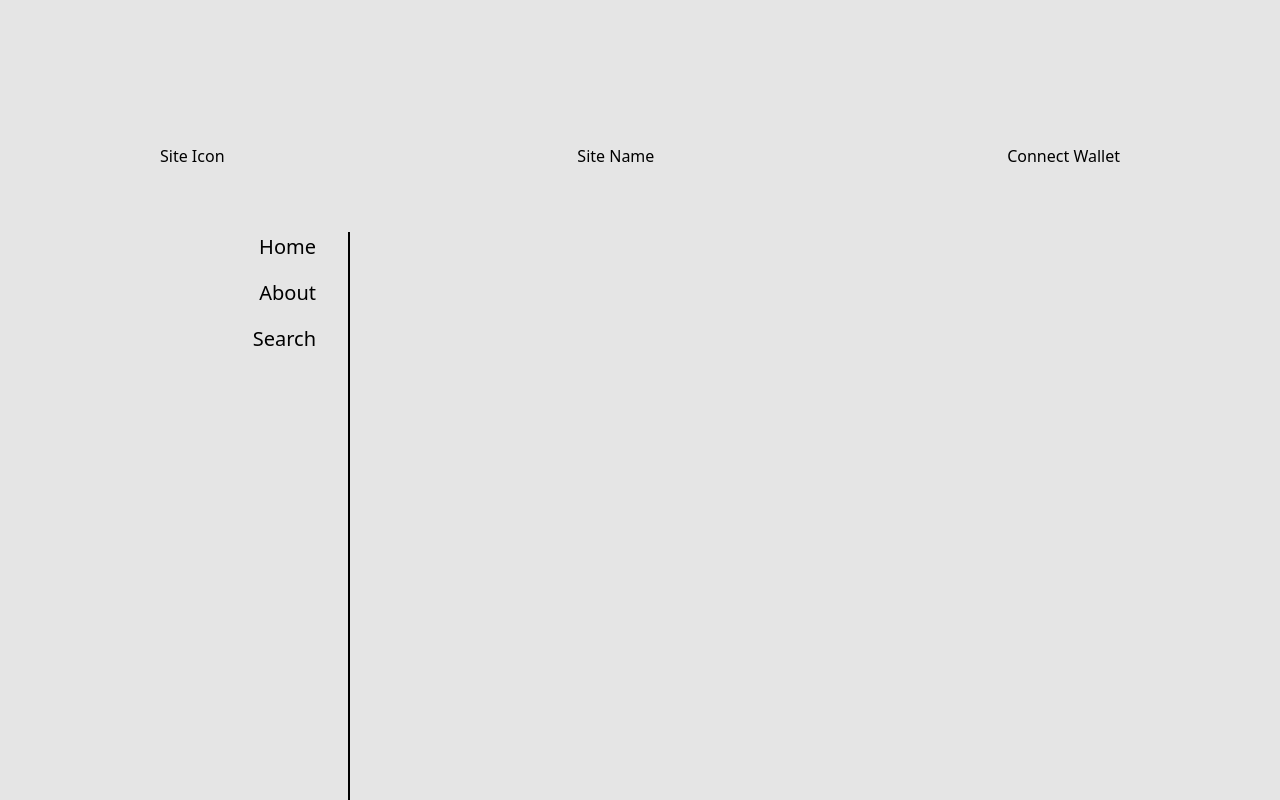
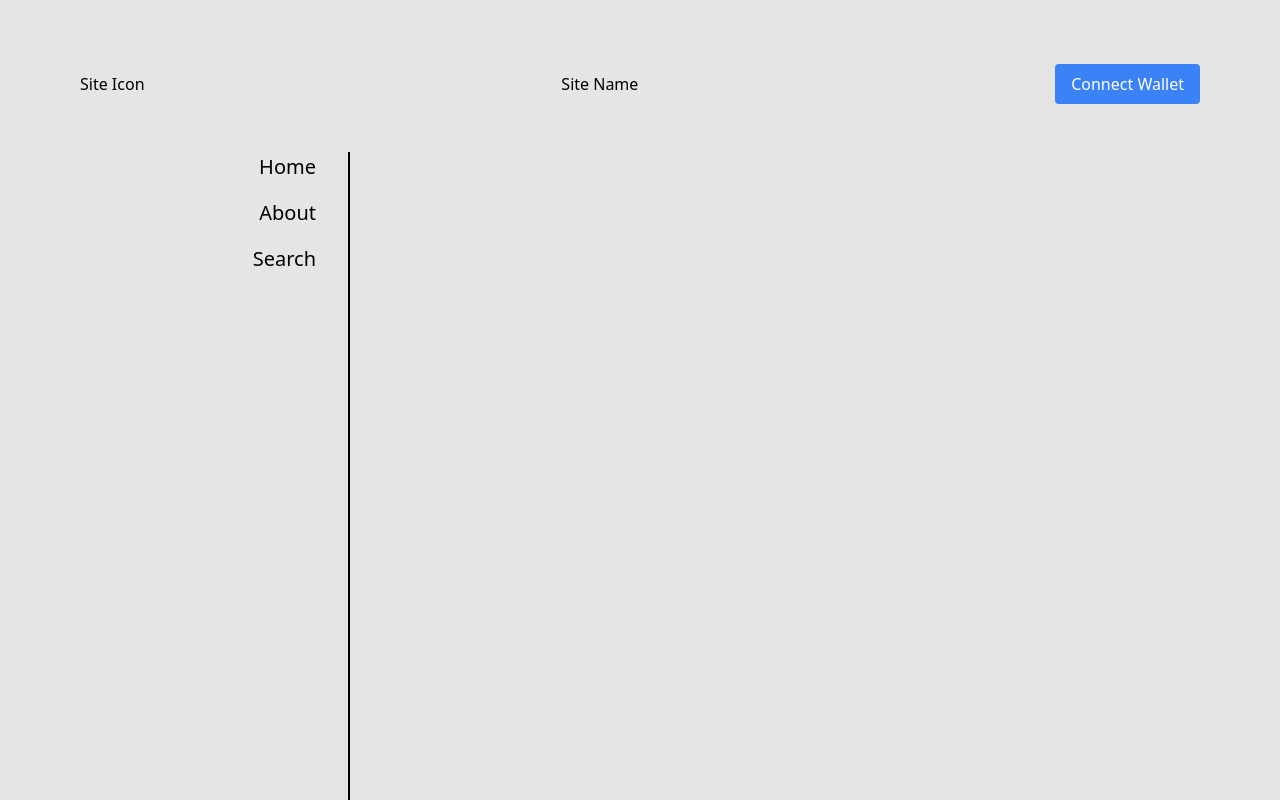
Before and after one commit to brendan-defi/eternal-vigilance, a React (Vite) app: page /about in a window 1280 px wide. Shown: the top 800 px of the page. Built offline with nearby package versions, Linux system fonts and the light colour scheme; no server answers.

Commit message:
refactored TopBar to be responsive

```diff
--- a/src/components/Layout/TopBar.tsx
+++ b/src/components/Layout/TopBar.tsx
@@ -2,11 +2,18 @@ import { Link } from "react-router-dom";
 
 export default function TopBar() {
     return (
-        <header className="h-16 w-full min-w-[720px] max-w-[1200px] mt-16 px-20 py-4">
+        <header className="h-16 w-full max-w-[1200px] mx-auto">
             <nav className="flex justify-between items-center">
-                <Link to="#"> Site Icon </Link>
-                <Link to="#"> Site Name </Link>
-                <a href="#">Connect Wallet</a>
+                <Link to="#">Site Icon</Link>
+                <Link to="#" className="hidden sm:block">
+                    Site Name
+                </Link>
+                <a
+                    href="#"
+                    className="hidden sm:block px-4 py-2 bg-blue-500 text-white rounded hover:bg-blue-600 transition-colors"
+                >
+                    Connect Wallet
+                </a>
             </nav>
         </header>
     );
```
